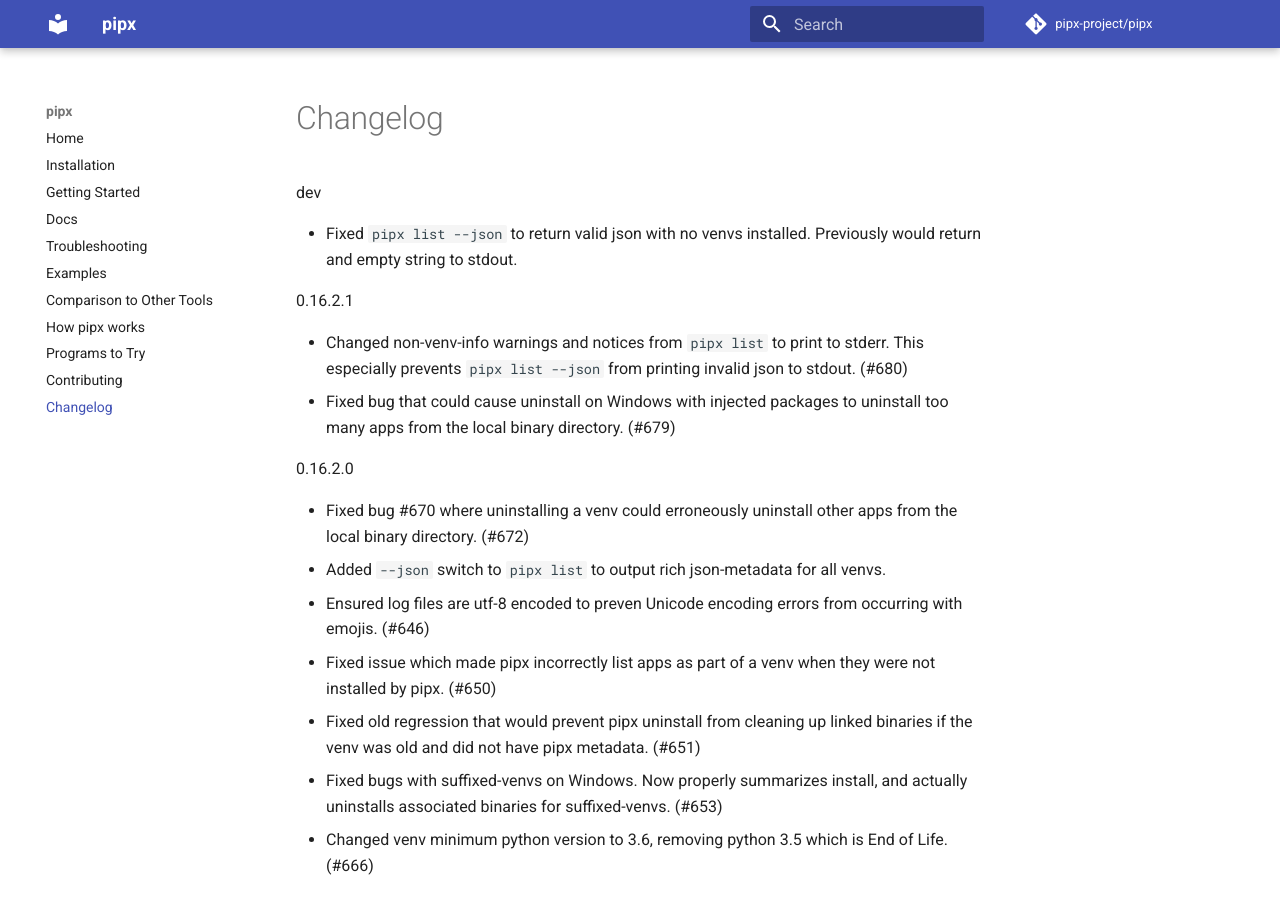
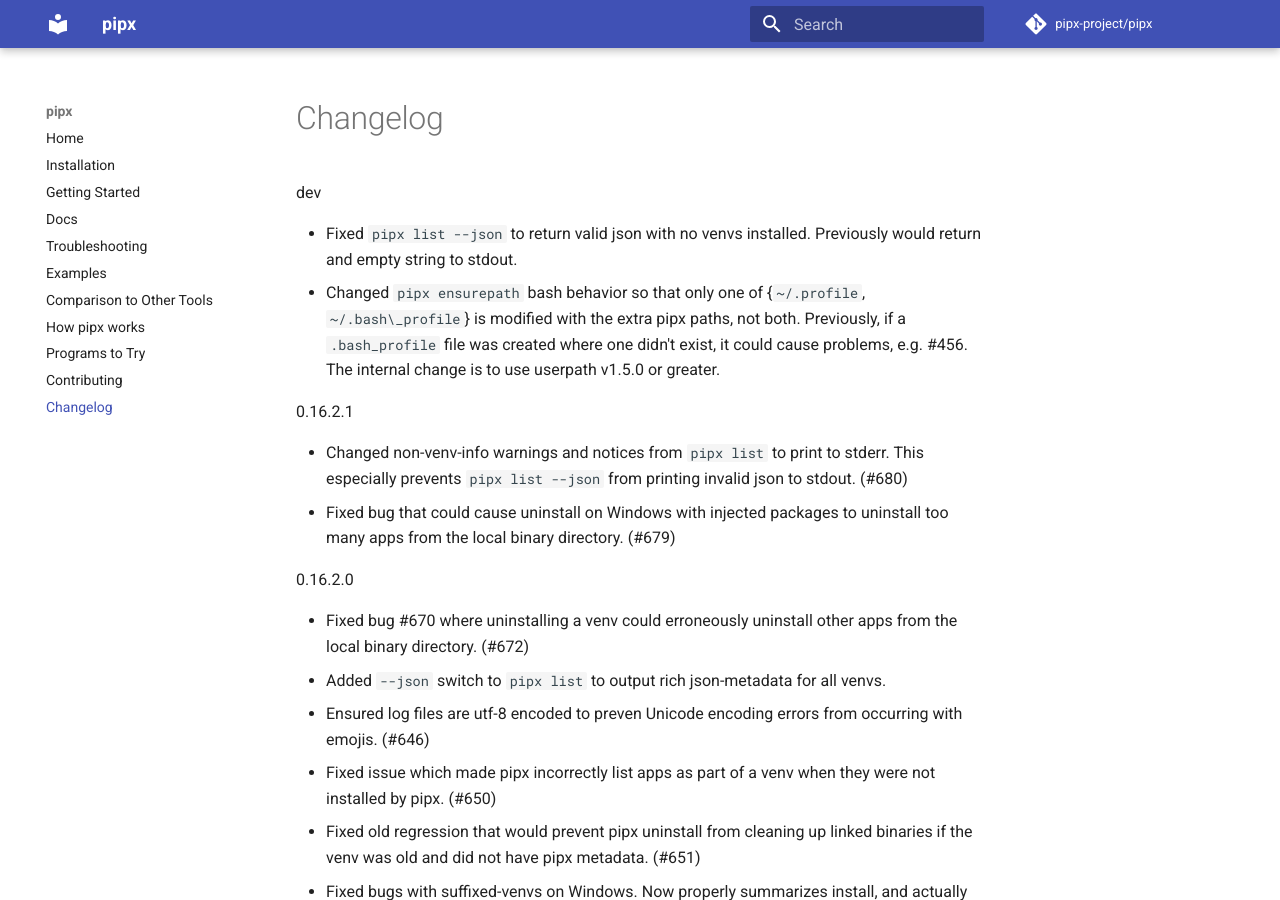
Before and after one commit to pypa/pipx, an MkDocs documentation site: the page built from docs/changelog.md, in a window 1280 px wide and 900 px high. Built offline with MkDocs 1.6.1 and Material for MkDocs 9.7.7, drawn with Linux system fonts in a browser that asks for light colours; comment, search, counter and statistics services are not loaded.

Commit message:
Add changelog entry.

```diff
--- a/docs/changelog.md
+++ b/docs/changelog.md
@@ -1,6 +1,7 @@
 dev
 
 - Fixed `pipx list --json` to return valid json with no venvs installed.  Previously would return and empty string to stdout.
+- Changed `pipx ensurepath` bash behavior so that only one of {`~/.profile`, `~/.bash\_profile`} is modified with the extra pipx paths, not both.  Previously, if a `.bash_profile` file was created where one didn't exist, it could cause problems, e.g. #456. The internal change is to use userpath v1.5.0 or greater.
 
 0.16.2.1
 
```
